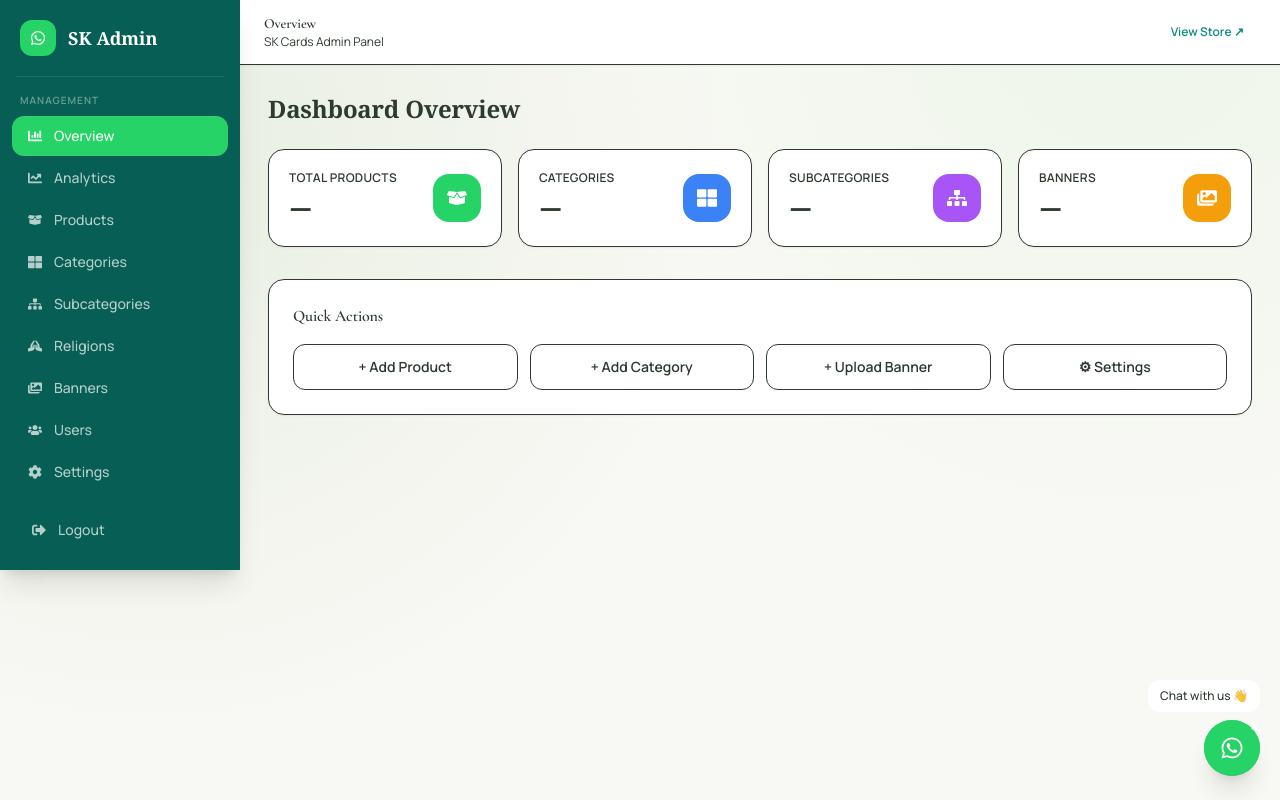
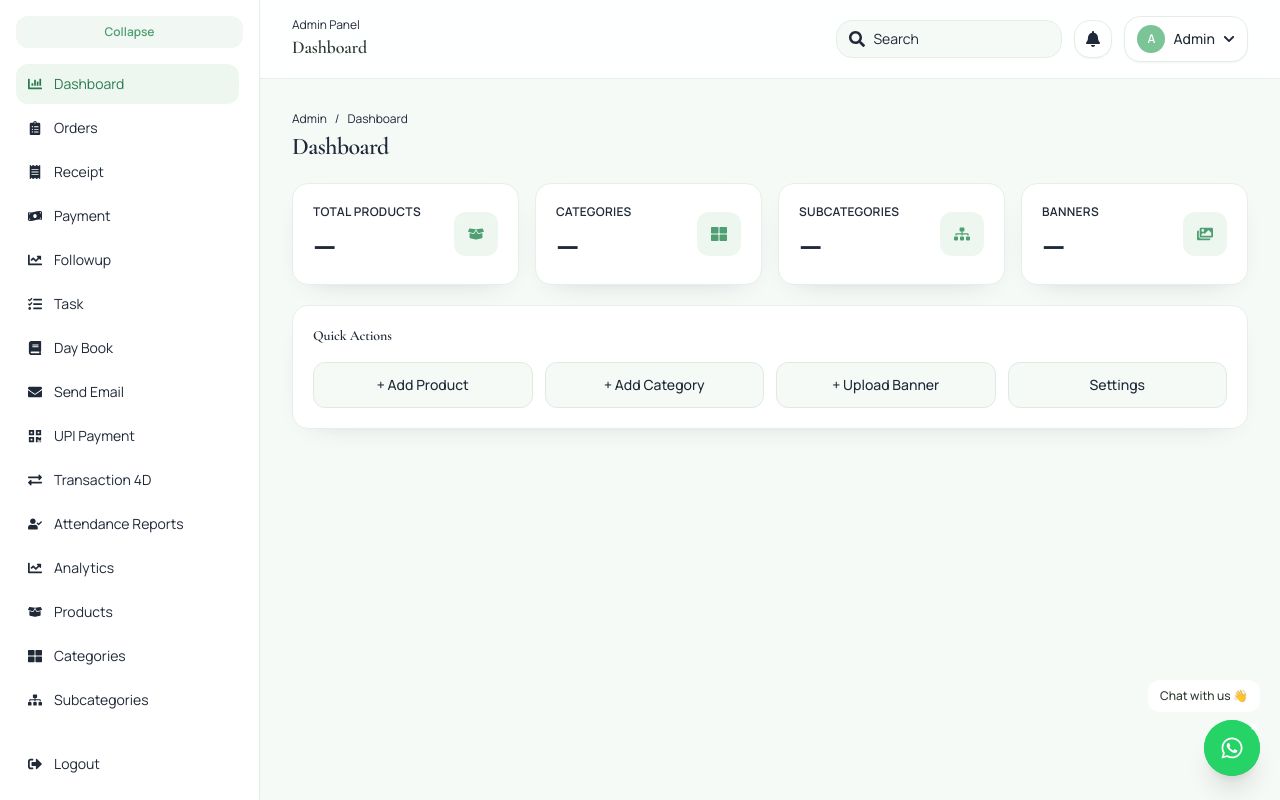
Before and after one commit to mesanjusk/Sanju-SK-Live, a React (Vite) app in the folder IDFrontend/: page /admin in a window 1280 px wide. Built offline with nearby package versions, Linux system fonts and the light colour scheme; no server answers.

Commit message:
Refactor admin dashboard UI with professional pastel green theme

```diff
--- a/IDFrontend/src/components/AdminDashboard.jsx
+++ b/IDFrontend/src/components/AdminDashboard.jsx
@@ -1,12 +1,11 @@
 import { useState, useEffect } from 'react';
 import {
   FaBoxOpen, FaThLarge, FaSitemap, FaImages, FaUsers, FaCog,
-  FaPrayingHands, FaBars, FaTimes, FaSignOutAlt, FaChartBar,
-  FaWhatsapp, FaChartLine,
+  FaPrayingHands, FaSignOutAlt, FaChartBar, FaChartLine, FaClipboardList,
+  FaReceipt, FaMoneyBillWave, FaTasks, FaBook, FaEnvelope, FaQrcode, FaExchangeAlt, FaUserCheck,
 } from 'react-icons/fa';
 import AnalyticsPage from '../pages/admin/AnalyticsPage';
 import CreateListing from './CreateListing';
-import AllListing from './allLisiting';
 import AddUser from '../pages/addUser';
 import AddConfi from '../pages/addConfi';
 import AddReligion from '../pages/addReligion';
@@ -14,202 +13,96 @@ import UploadCategory from '../pages/UploadCategory';
 import UploadSubcategory from '../pages/UploadSubcategory';
 import UploadBanner from '../pages/UploadBanner';
 import api from '../api';
+import { DashboardLayout, PageContainer, StatCard, SurfaceCard, TopBar } from './admin/AdminUiKit';
 
 const NAV = [
-  { key: 'overview',      label: 'Overview',     Icon: FaChartBar },
-  { key: 'analytics',     label: 'Analytics',    Icon: FaChartLine },
-  { key: 'listings',      label: 'Products',      Icon: FaBoxOpen },
-  { key: 'categories',    label: 'Categories',    Icon: FaThLarge },
+  { key: 'overview', label: 'Dashboard', Icon: FaChartBar },
+  { key: 'orders', label: 'Orders', Icon: FaClipboardList },
+  { key: 'receipt', label: 'Receipt', Icon: FaReceipt },
+  { key: 'payment', label: 'Payment', Icon: FaMoneyBillWave },
+  { key: 'followup', label: 'Followup', Icon: FaChartLine },
+  { key: 'task', label: 'Task', Icon: FaTasks },
+  { key: 'daybook', label: 'Day Book', Icon: FaBook },
+  { key: 'sendemail', label: 'Send Email', Icon: FaEnvelope },
+  { key: 'upi', label: 'UPI Payment', Icon: FaQrcode },
+  { key: 't4d', label: 'Transaction 4D', Icon: FaExchangeAlt },
+  { key: 'attendance', label: 'Attendance Reports', Icon: FaUserCheck },
+  { key: 'analytics', label: 'Analytics', Icon: FaChartLine },
+  { key: 'listings', label: 'Products', Icon: FaBoxOpen },
+  { key: 'categories', label: 'Categories', Icon: FaThLarge },
   { key: 'subcategories', label: 'Subcategories', Icon: FaSitemap },
-  { key: 'religions',     label: 'Religions',     Icon: FaPrayingHands },
-  { key: 'banners',       label: 'Banners',       Icon: FaImages },
-  { key: 'users',         label: 'Users',         Icon: FaUsers },
-  { key: 'confis',        label: 'Settings',      Icon: FaCog },
+  { key: 'religions', label: 'Religions', Icon: FaPrayingHands },
+  { key: 'banners', label: 'Banners', Icon: FaImages },
+  { key: 'users', label: 'Users', Icon: FaUsers },
+  { key: 'confis', label: 'Settings', Icon: FaCog },
 ];
-
-function StatCard({ label, value, Icon, color }) {
-  return (
-    <div className="rounded-2xl border border-gray-100 bg-white p-5 shadow-sm">
-      <div className="flex items-center justify-between">
-        <div>
-          <p className="text-xs font-semibold uppercase tracking-wide text-gray-500">{label}</p>
-          <p className="mt-1 text-3xl font-bold text-gray-900">{value ?? '—'}</p>
-        </div>
-        <div className={`flex h-12 w-12 items-center justify-center rounded-2xl text-xl text-white ${color}`}>
-          <Icon />
-        </div>
-      </div>
-    </div>
-  );
-}
 
 function Overview({ onNavigate }) {
   const [stats, setStats] = useState({});
-
   useEffect(() => {
-    Promise.all([
-      api.get('/api/listings'),
-      api.get('/api/categories'),
-      api.get('/api/subcategories'),
-      api.get('/api/banners'),
-    ]).then(([l, c, s, b]) => {
-      setStats({
-        products:      (Array.isArray(l.data) ? l.data : []).length,
-        categories:    (Array.isArray(c.data) ? c.data : []).length,
+    Promise.all([api.get('/api/listings'), api.get('/api/categories'), api.get('/api/subcategories'), api.get('/api/banners')])
+      .then(([l, c, s, b]) => setStats({
+        products: (Array.isArray(l.data) ? l.data : []).length,
+        categories: (Array.isArray(c.data) ? c.data : []).length,
         subcategories: (Array.isArray(s.data) ? s.data : s.data?.result || []).length,
-        banners:       (Array.isArray(b.data) ? b.data : []).length,
-      });
-    }).catch(() => {});
+        banners: (Array.isArray(b.data) ? b.data : []).length,
+      })).catch(() => {});
   }, []);
 
-  return (
-    <div>
-      <h2 className="mb-6 font-serif text-2xl font-bold text-gray-900">Dashboard Overview</h2>
-      <div className="grid grid-cols-1 gap-4 sm:grid-cols-2 xl:grid-cols-4">
-        <StatCard label="Total Products"   value={stats.products}      Icon={FaBoxOpen}   color="bg-[#25D366]" />
-        <StatCard label="Categories"       value={stats.categories}    Icon={FaThLarge}   color="bg-blue-500" />
-        <StatCard label="Subcategories"    value={stats.subcategories} Icon={FaSitemap}   color="bg-purple-500" />
-        <StatCard label="Banners"          value={stats.banners}       Icon={FaImages}    color="bg-amber-500" />
+  return <PageContainer title="Dashboard" breadcrumb={['Admin', 'Dashboard']}>
+    <div className="grid grid-cols-1 gap-4 sm:grid-cols-2 xl:grid-cols-4">
+      <StatCard label="Total Products" value={stats.products} Icon={FaBoxOpen} />
+      <StatCard label="Categories" value={stats.categories} Icon={FaThLarge} />
+      <StatCard label="Subcategories" value={stats.subcategories} Icon={FaSitemap} />
+      <StatCard label="Banners" value={stats.banners} Icon={FaImages} />
+    </div>
+    <SurfaceCard>
+      <h3 className="mb-4 text-sm font-semibold text-gray-700">Quick Actions</h3>
+      <div className="grid grid-cols-2 gap-3 md:grid-cols-4">
+        {[
+          { label: '+ Add Product', key: 'listings' },
+          { label: '+ Add Category', key: 'categories' },
+          { label: '+ Upload Banner', key: 'banners' },
+          { label: 'Settings', key: 'confis' },
+        ].map((a) => <button key={a.key} onClick={() => onNavigate(a.key)} className="rounded-xl border border-[#deebe1] bg-[#f6faf7] px-4 py-3 text-sm font-medium transition hover:bg-[#edf7f0]">{a.label}</button>)}
       </div>
+    </SurfaceCard>
+  </PageContainer>;
+}
 
-      <div className="mt-8 rounded-2xl border border-gray-100 bg-white p-6 shadow-sm">
-        <h3 className="mb-4 font-semibold text-gray-800">Quick Actions</h3>
-        <div className="grid grid-cols-2 gap-3 sm:grid-cols-4">
-          {[
-            { label: '+ Add Product',   key: 'listings' },
-            { label: '+ Add Category',  key: 'categories' },
-            { label: '+ Upload Banner', key: 'banners' },
-            { label: '⚙ Settings',     key: 'confis' },
-          ].map((a) => (
-            <button
-              key={a.key}
-              onClick={() => onNavigate(a.key)}
-              className="rounded-xl border border-gray-200 bg-gray-50 px-4 py-3 text-sm font-semibold text-gray-700 hover:border-[#25D366] hover:bg-green-50 hover:text-[#128C7E] transition-all"
-            >
-              {a.label}
-            </button>
-          ))}
-        </div>
-      </div>
-    </div>
-  );
+function PlaceholderPage({ title }) {
+  return <PageContainer title={title} breadcrumb={['Admin', title]}><SurfaceCard><p className="text-sm text-gray-600">This module is ready for integration with existing business workflows.</p></SurfaceCard></PageContainer>;
 }
 
 export default function AdminDashboard() {
   const [activeTab, setActiveTab] = useState(() => localStorage.getItem('adminTab') || 'overview');
-  const [sidebarOpen, setSidebarOpen] = useState(false);
-
-  const handleTab = (key) => {
-    setActiveTab(key);
-    localStorage.setItem('adminTab', key);
-    setSidebarOpen(false);
-  };
-
-  const handleLogout = () => {
-    localStorage.removeItem('User_name');
-    localStorage.removeItem('adminTab');
-    localStorage.removeItem('authToken');
-    window.location.href = '/';
-  };
+  const [collapsed, setCollapsed] = useState(false);
+  const handleTab = (key) => { setActiveTab(key); localStorage.setItem('adminTab', key); };
+  const handleLogout = () => { localStorage.removeItem('User_name'); localStorage.removeItem('adminTab'); localStorage.removeItem('authToken'); window.location.href = '/'; };
 
   const renderContent = () => {
     switch (activeTab) {
-      case 'overview':      return <Overview onNavigate={handleTab} />;
-      case 'analytics':     return <AnalyticsPage />;
-      case 'listings':      return <CreateListing />;
-      case 'alllistings':   return <AllListing />;
-      case 'categories':    return <UploadCategory />;
+      case 'overview': return <Overview onNavigate={handleTab} />;
+      case 'analytics': return <PageContainer title="Analytics" breadcrumb={['Admin', 'Analytics']}><AnalyticsPage /></PageContainer>;
+      case 'listings': return <CreateListing />;
+      case 'categories': return <UploadCategory />;
       case 'subcategories': return <UploadSubcategory />;
-      case 'banners':       return <UploadBanner />;
-      case 'users':         return <AddUser />;
-      case 'confis':        return <AddConfi />;
-      case 'religions':     return <AddReligion />;
-      default:              return <Overview onNavigate={handleTab} />;
+      case 'banners': return <UploadBanner />;
+      case 'users': return <AddUser />;
+      case 'confis': return <AddConfi />;
+      case 'religions': return <AddReligion />;
+      default: return <PlaceholderPage title={NAV.find((n) => n.key === activeTab)?.label || 'Module'} />;
     }
   };
 
-  return (
-    <div className="flex min-h-screen bg-gray-50">
-      {/* Mobile toggle */}
-      <button
-        className="fixed left-4 top-4 z-50 flex h-9 w-9 items-center justify-center rounded-xl bg-[#25D366] text-white shadow-md lg:hidden"
-        onClick={() => setSidebarOpen((p) => !p)}
-        aria-label="Toggle sidebar"
-      >
-        {sidebarOpen ? <FaTimes /> : <FaBars />}
-      </button>
+  const title = NAV.find((n) => n.key === activeTab)?.label || 'Dashboard';
+  const sidebar = <aside className={`fixed inset-y-0 left-0 z-50 flex ${collapsed ? 'w-[88px]' : 'w-[260px]'} flex-col border-r border-[#e6efe8] bg-white p-4 shadow-sm transition-all`}>
+    <button onClick={() => setCollapsed((p) => !p)} className="mb-4 rounded-xl bg-[#f1f8f3] px-3 py-2 text-xs font-semibold text-[#4f9f73]">{collapsed ? 'Expand' : 'Collapse'}</button>
+    <nav className="flex-1 space-y-1 overflow-auto pr-1">
+      {NAV.map(({ key, label, Icon }) => <button key={key} onClick={() => handleTab(key)} className={`flex w-full items-center gap-3 rounded-xl px-3 py-2.5 text-sm transition ${activeTab === key ? 'bg-[#edf7f0] text-[#2c7a50]' : 'text-gray-600 hover:bg-[#f6faf7]'}`}><Icon />{!collapsed && label}</button>)}
+    </nav>
+    <button onClick={handleLogout} className="mt-3 flex items-center gap-3 rounded-xl px-3 py-2.5 text-sm text-gray-600 hover:bg-red-50 hover:text-red-600"><FaSignOutAlt />{!collapsed && 'Logout'}</button>
+  </aside>;
 
-      {/* Backdrop */}
-      {sidebarOpen && (
-        <div className="fixed inset-0 z-40 bg-black/40 lg:hidden" onClick={() => setSidebarOpen(false)} />
-      )}
-
-      {/* Sidebar */}
-      <aside className={`fixed z-40 flex h-full w-60 flex-col bg-[#075E54] text-white shadow-xl transition-transform duration-300 lg:static lg:translate-x-0 ${sidebarOpen ? 'translate-x-0' : '-translate-x-full'}`}>
-        {/* Brand */}
-        <div className="flex items-center gap-3 px-5 py-5">
-          <div className="flex h-9 w-9 items-center justify-center rounded-xl bg-[#25D366]">
-            <FaWhatsapp className="text-base" />
-          </div>
-          <span className="font-serif text-lg font-bold">SK Admin</span>
-        </div>
-        <div className="mx-4 border-t border-white/10" />
-
-        {/* Nav */}
-        <nav className="flex-1 overflow-y-auto px-3 py-4">
-          <p className="mb-2 px-2 text-[10px] font-semibold uppercase tracking-widest text-white/40">Management</p>
-          {NAV.map(({ key, label, Icon }) => (
-            <button
-              key={key}
-              onClick={() => handleTab(key)}
-              className={`mb-0.5 flex w-full items-center gap-3 rounded-xl px-4 py-2.5 text-sm font-medium transition-all ${
-                activeTab === key
-                  ? 'bg-[#25D366] text-white'
-                  : 'text-white/70 hover:bg-white/10 hover:text-white'
-              }`}
-            >
-              <Icon className="shrink-0 text-sm" />
-              {label}
-            </button>
-          ))}
-        </nav>
-
-        {/* Logout */}
-        <div className="px-4 pb-5">
-          <button
-            onClick={handleLogout}
-            className="flex w-full items-center gap-3 rounded-xl px-4 py-2.5 text-sm font-medium text-white/70 hover:bg-red-500/20 hover:text-white transition-all"
-          >
-            <FaSignOutAlt className="shrink-0 text-sm" />
-            Logout
-          </button>
-        </div>
-      </aside>
-
-      {/* Main content */}
-      <main className="flex min-h-screen flex-1 flex-col overflow-auto">
-        {/* Top bar */}
-        <header className="sticky top-0 z-30 flex items-center justify-between border-b border-gray-200 bg-white px-6 py-3.5 pl-16 shadow-sm lg:pl-6">
-          <div>
-            <h1 className="text-sm font-semibold text-gray-900 capitalize">
-              {NAV.find((n) => n.key === activeTab)?.label || 'Dashboard'}
-            </h1>
-            <p className="text-xs text-gray-400">SK Cards Admin Panel</p>
-          </div>
-          <a
-            href="/"
-            target="_blank"
-            rel="noreferrer"
-            className="rounded-xl bg-green-50 px-3 py-1.5 text-xs font-semibold text-[#128C7E] hover:bg-green-100 transition-colors"
-          >
-            View Store ↗
-          </a>
-        </header>
-
-        <div className="flex-1 p-5 lg:p-7">
-          {renderContent()}
-        </div>
-      </main>
-    </div>
-  );
+  return <DashboardLayout sidebar={sidebar} header={<TopBar title={title} />}>{renderContent()}</DashboardLayout>;
 }
--- /dev/null
+++ b/IDFrontend/src/components/admin/AdminUiKit.jsx
@@ -0,0 +1,76 @@
+import { FaBell, FaChevronDown, FaSearch } from 'react-icons/fa';
+
+export function DashboardLayout({ sidebar, header, children }) {
+  return (
+    <div className="min-h-screen bg-[#f6faf7] text-[#1f2937]">
+      {sidebar}
+      <div className="lg:pl-[260px]">
+        {header}
+        <main className="p-4 md:p-6 lg:p-8">{children}</main>
+      </div>
+    </div>
+  );
+}
+
+export function PageContainer({ title, breadcrumb = [], actions, children }) {
+  return (
+    <section className="space-y-5">
+      <div className="flex flex-wrap items-center justify-between gap-3">
+        <div>
+          <div className="mb-1 flex items-center gap-2 text-xs text-gray-500">
+            {breadcrumb.map((item, idx) => (
+              <span key={item + idx} className="inline-flex items-center gap-2">
+                {idx > 0 && <span>/</span>}
+                <span>{item}</span>
+              </span>
+            ))}
+          </div>
+          <h2 className="text-2xl font-semibold tracking-tight text-[#1f2937]">{title}</h2>
+        </div>
+        {actions}
+      </div>
+      {children}
+    </section>
+  );
+}
+
+export function TopBar({ title }) {
+  return (
+    <header className="sticky top-0 z-40 flex items-center justify-between gap-3 border-b border-[#e6efe8] bg-white/90 px-4 py-4 backdrop-blur md:px-6 lg:px-8">
+      <div>
+        <p className="text-xs text-gray-500">Admin Panel</p>
+        <h1 className="text-lg font-semibold">{title}</h1>
+      </div>
+      <div className="flex items-center gap-3">
+        <label className="hidden items-center gap-2 rounded-2xl border border-[#e5ede7] bg-[#f6faf7] px-3 py-2 md:flex">
+          <FaSearch className="text-gray-400" />
+          <input className="w-44 bg-transparent text-sm outline-none" placeholder="Search" />
+        </label>
+        <button className="rounded-2xl border border-[#e5ede7] bg-white p-2.5 text-gray-600 shadow-sm"><FaBell /></button>
+        <button className="flex items-center gap-2 rounded-2xl border border-[#e5ede7] bg-white px-3 py-2 shadow-sm">
+          <span className="inline-flex h-7 w-7 items-center justify-center rounded-full bg-[#7bc496] text-xs font-semibold text-white">A</span>
+          <span className="hidden text-sm font-medium sm:inline">Admin</span>
+          <FaChevronDown className="text-xs text-gray-500" />
+        </button>
+      </div>
+    </header>
+  );
+}
+
+export function StatCard({ label, value, Icon }) {
+  return (
+    <article className="rounded-2xl border border-[#e6efe8] bg-white p-5 shadow-[0_10px_30px_-20px_rgba(23,31,56,.3)] transition hover:-translate-y-0.5 hover:shadow-[0_20px_40px_-22px_rgba(23,31,56,.35)]">
+      <div className="flex items-center justify-between">
+        <div>
+          <p className="text-xs font-semibold uppercase tracking-wide text-gray-500">{label}</p>
+          <p className="mt-2 text-3xl font-bold">{value ?? '—'}</p>
+        </div>
+        <div className="flex h-11 w-11 items-center justify-center rounded-xl bg-[#edf7f0] text-[#4f9f73]"><Icon /></div>
+      </div>
+    </article>
+  );
+}
+
+export function SurfaceCard({ children, className = '' }) {
+  return <div className={`rounded-2xl border border-[#e6efe8] bg-white p-5 shadow-[0_10px_30px_-22px_rgba(23,31,56,.3)] ${className}`}>{children}</div>;
+}
```
